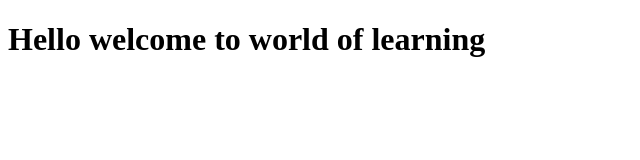
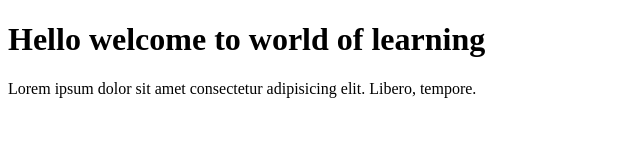
Before and after one commit to bachinaganesh/gitpullpractice, a plain HTML site: page index.html in a window 1280 px wide. Shown: the whole page, without its empty margins (0-640 px from the left). Drawn offline with Linux system fonts and the light colour scheme.

Commit message:
added paragraph

```diff
--- a/index.html
+++ b/index.html
@@ -7,5 +7,6 @@
 </head>
 <body>
     <h1>Hello welcome to world of learning</h1>
+    <p>Lorem ipsum dolor sit amet consectetur adipisicing elit. Libero, tempore.</p>
 </body>
 </html>
```
